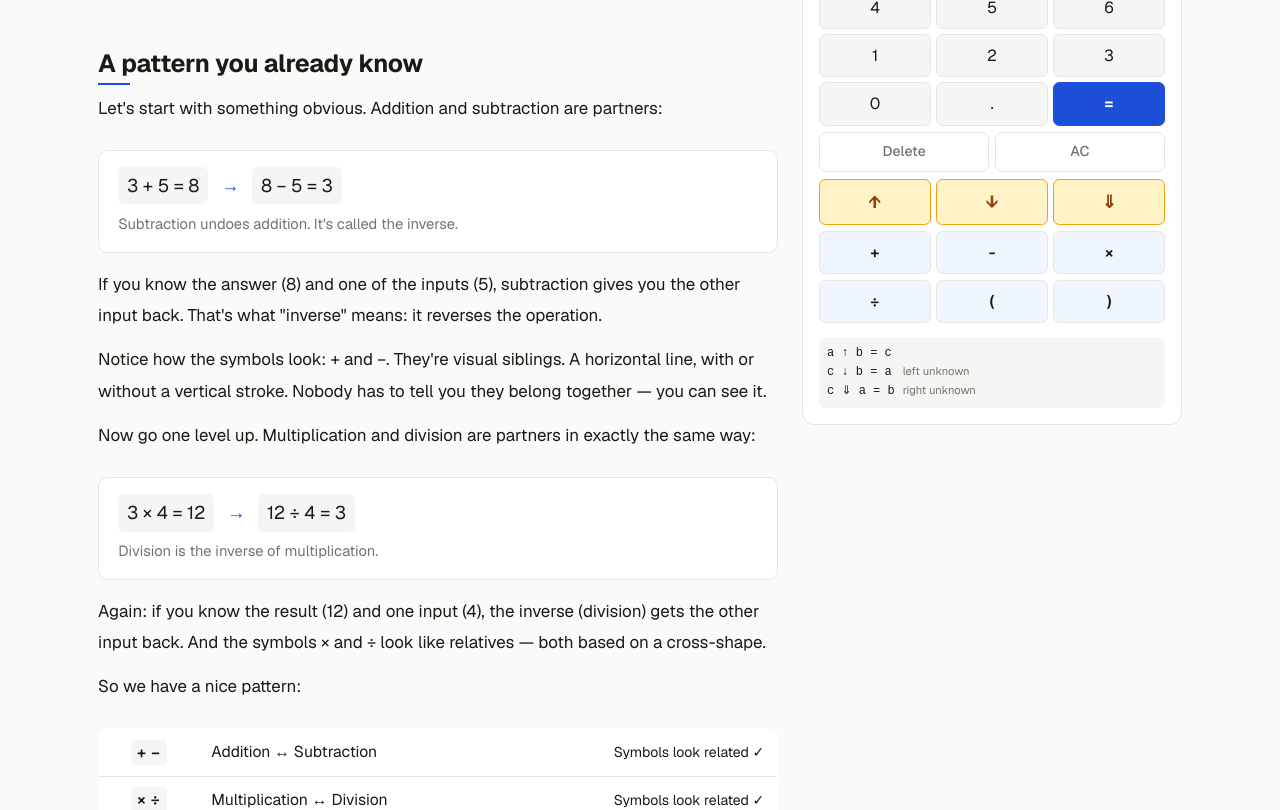
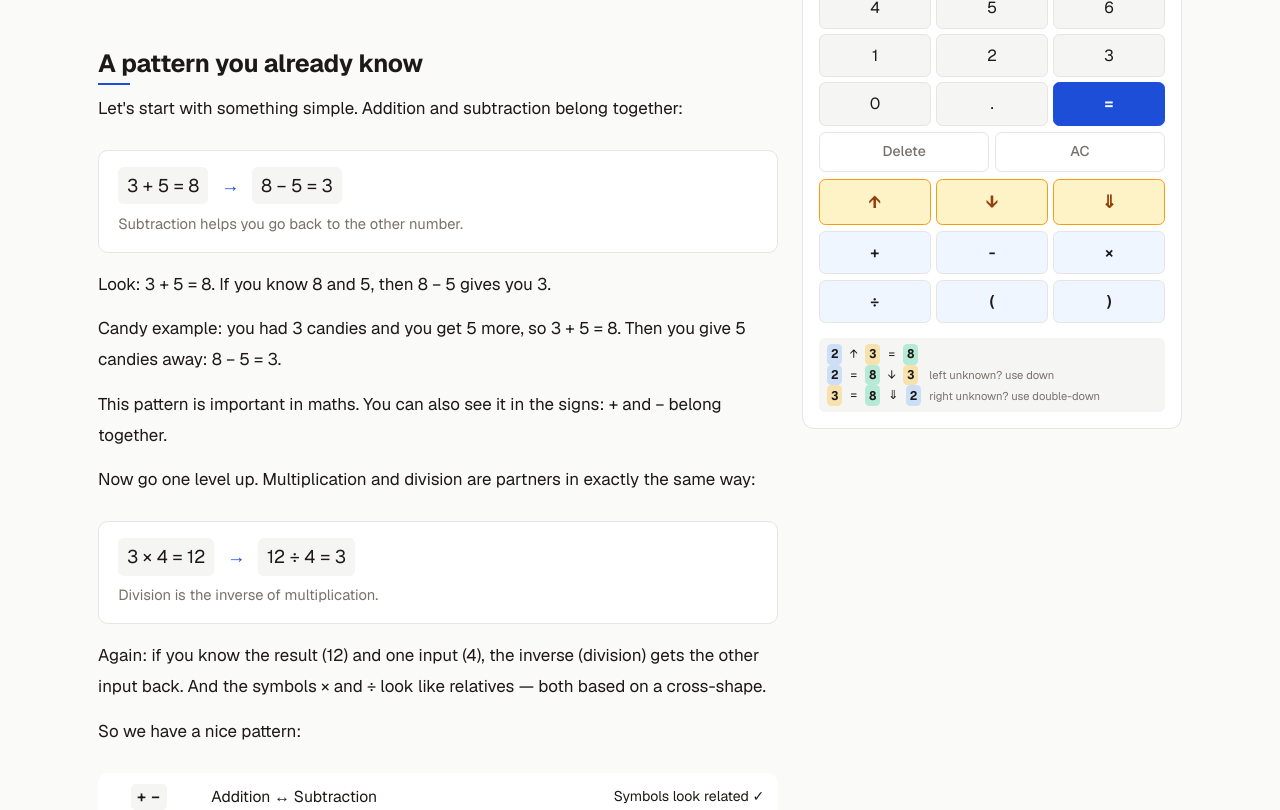
Before and after one commit to mattijn/calculator, a Next.js app in the folder web/: page / in a window 1280 px wide. Shown: the part 860-1670 px from the top of the page. Built offline with nearby package versions, Linux system fonts and the light colour scheme.

Commit message:
textual improvements after review including improved styling

```diff
--- a/web/package.json
+++ b/web/package.json
@@ -13,6 +13,7 @@
   },
   "dependencies": {
     "@mdx-js/react": "^3.1.1",
+    "@swc/helpers": "^0.5.21",
     "next": "16.2.2",
     "peggy": "^5.0.6",
     "react": "19.2.4",
--- a/web/src/app/globals.css
+++ b/web/src/app/globals.css
@@ -979,6 +979,29 @@ button {
   border-radius: 0.35rem;
 }
 
+.inverseVar {
+  display: inline-block;
+  min-width: 1em;
+  text-align: center;
+  border-radius: 0.28rem;
+  padding: 0 0.2rem;
+  line-height: 1;
+  vertical-align: baseline;
+  font-weight: 700;
+}
+
+.inverseVarA {
+  background: color-mix(in srgb, #60a5fa 28%, transparent);
+}
+
+.inverseVarB {
+  background: color-mix(in srgb, #fbbf24 34%, transparent);
+}
+
+.inverseVarC {
+  background: color-mix(in srgb, #34d399 32%, transparent);
+}
+
 .inverseRuleLabel {
   font-size: 1.15rem;
 }
@@ -1269,12 +1292,33 @@ button {
   align-items: baseline;
 }
 
-.calcRule code {
+.calcRuleCard code {
   font-size: 0.78rem;
   font-family: var(--font-geist-mono), monospace;
   background: none;
   padding: 0;
   white-space: pre;
+}
+
+.calcNum {
+  display: inline-block;
+  min-width: 1.1em;
+  text-align: center;
+  border-radius: 0.28rem;
+  padding: 0.02rem 0.25rem;
+  font-weight: 700;
+}
+
+.calcNumA {
+  background: color-mix(in srgb, #60a5fa 28%, transparent);
+}
+
+.calcNumB {
+  background: color-mix(in srgb, #fbbf24 34%, transparent);
+}
+
+.calcNumC {
+  background: color-mix(in srgb, #34d399 32%, transparent);
 }
 
 .calcRuleHint {
--- a/web/src/components/blog/interactive-blog-page.tsx
+++ b/web/src/components/blog/interactive-blog-page.tsx
@@ -108,9 +108,9 @@ function FullCalc({ lang, model }: { lang: Language; model: CalculatorViewModel
         ))}
       </div>
       <div className="calcRuleCard">
-        <code>a ↑ b = c</code><span></span>
-        <code>c ↓ b = a</code><span className="calcRuleHint">{lang === "en" ? "left unknown" : "links onbekend"}</span>
-        <code>c ⇓ a = b</code><span className="calcRuleHint">{lang === "en" ? "right unknown" : "rechts onbekend"}</span>
+        <code><span className="calcNum calcNumA">2</span> ↑ <span className="calcNum calcNumB">3</span> = <span className="calcNum calcNumC">8</span></code><span></span>
+        <code><span className="calcNum calcNumA">2</span> = <span className="calcNum calcNumC">8</span> ↓ <span className="calcNum calcNumB">3</span></code><span className="calcRuleHint">{lang === "en" ? "left unknown? use down" : "links onbekend? gebruik omlaag"}</span>
+        <code><span className="calcNum calcNumB">3</span> = <span className="calcNum calcNumC">8</span> ⇓ <span className="calcNum calcNumA">2</span></code><span className="calcRuleHint">{lang === "en" ? "right unknown? use double-down" : "rechts onbekend? gebruik dubbel-omlaag"}</span>
       </div>
     </div>
   );
@@ -374,29 +374,29 @@ function RenderBlock({ block, lang }: { block: Block; lang: Language }) {
           <table className="inverseRuleTable">
             <tbody>
               <tr className="inverseRuleHeaderRow">
-                <td></td>
+                <td className="inverseRuleFormula"><code><span className="inverseVar inverseVarA">a</span> <span className="symbolHighlight">↑</span> <span className="inverseVar inverseVarB">b</span> = <span className="inverseVar inverseVarC">c</span></code></td>
                 <td></td>
                 <td className="inverseRuleArrow"></td>
-                <td className="inverseRuleFormula"><code>a <span className="symbolHighlight">↑</span> b = c</code></td>
+                <td></td>
               </tr>
               <tr className="inverseRuleRow">
-                <td className="inverseRuleFormula"><code><strong>?</strong> ↑ b = c</code></td>
+                <td className="inverseRuleFormula"><code><strong className="inverseVar inverseVarA">?</strong> <span className="symbolHighlight">↑</span> <span className="inverseVar inverseVarB">b</span> = <span className="inverseVar inverseVarC">c</span></code></td>
                 <td className="inverseRuleHint">{lang === "en" ? <><em>Left missing?</em><br/>Use ↓ (down)</> : <><em>Links kwijt?</em><br/>Gebruik ↓ (omlaag)</>}</td>
                 <td className="inverseRuleArrow">→</td>
-                <td className="inverseRuleFormula"><code>c <span className="symbolHighlight">↓</span> b = <strong>?</strong></code></td>
+                <td className="inverseRuleFormula"><code><strong className="inverseVar inverseVarA">?</strong> = <span className="inverseVar inverseVarC">c</span> <span className="symbolHighlight">↓</span> <span className="inverseVar inverseVarB">b</span></code></td>
               </tr>
               <tr className="inverseRuleRow">
-                <td className="inverseRuleFormula"><code>a ↑ <strong>?</strong> = c</code></td>
+                <td className="inverseRuleFormula"><code><span className="inverseVar inverseVarA">a</span> <span className="symbolHighlight">↑</span> <strong className="inverseVar inverseVarB">?</strong> = <span className="inverseVar inverseVarC">c</span></code></td>
                 <td className="inverseRuleHint">{lang === "en" ? <><em>Right missing?</em><br/>Use ⇓ (double-down)</> : <><em>Rechts kwijt?</em><br/>Gebruik ⇓ (dubbel-omlaag)</>}</td>
                 <td className="inverseRuleArrow">→</td>
-                <td className="inverseRuleFormula"><code>c <span className="symbolHighlight">⇓</span> a = <strong>?</strong></code></td>
+                <td className="inverseRuleFormula"><code><strong className="inverseVar inverseVarB">?</strong> = <span className="inverseVar inverseVarC">c</span> <span className="symbolHighlight">⇓</span> <span className="inverseVar inverseVarA">a</span></code></td>
               </tr>
             </tbody>
           </table>
           <p className="inverseRuleExample muted">
             {lang === "en"
-              ? "Example: 2 ↑ 3 = 8.  Missing the 2? → 8 ↓ 3 = 2.  Missing the 3? → 8 ⇓ 2 = 3."
-              : "Voorbeeld: 2 ↑ 3 = 8.  Mis je de 2? → 8 ↓ 3 = 2.  Mis je de 3? → 8 ⇓ 2 = 3."}
+              ? <>Example: <span className="inverseVar inverseVarA">2</span> ↑ <span className="inverseVar inverseVarB">3</span> = <span className="inverseVar inverseVarC">8</span>. Missing the <span className="inverseVar inverseVarA">2</span>? → <span className="inverseVar inverseVarC">8</span> ↓ <span className="inverseVar inverseVarB">3</span> = <span className="inverseVar inverseVarA">2</span>. Missing the <span className="inverseVar inverseVarB">3</span>? → <span className="inverseVar inverseVarC">8</span> ⇓ <span className="inverseVar inverseVarA">2</span> = <span className="inverseVar inverseVarB">3</span>.</>
+              : <>Voorbeeld: <span className="inverseVar inverseVarA">2</span> ↑ <span className="inverseVar inverseVarB">3</span> = <span className="inverseVar inverseVarC">8</span>. Mis je de <span className="inverseVar inverseVarA">2</span>? → <span className="inverseVar inverseVarC">8</span> ↓ <span className="inverseVar inverseVarB">3</span> = <span className="inverseVar inverseVarA">2</span>. Mis je de <span className="inverseVar inverseVarB">3</span>? → <span className="inverseVar inverseVarC">8</span> ⇓ <span className="inverseVar inverseVarA">2</span> = <span className="inverseVar inverseVarB">3</span>.</>}
           </p>
         </div>
       );
@@ -510,10 +510,11 @@ const en: Block[] = [
 
   // ── Pattern ──
   { type: "heading", content: "A pattern you already know" },
-  { type: "text", content: "Let's start with something obvious. Addition and subtraction are partners:" },
-  { type: "pair", left: "3 + 5 = 8", right: "8 − 5 = 3", arrow: "Subtraction undoes addition. It's called the inverse." },
-  { type: "text", content: "If you know the answer (8) and one of the inputs (5), subtraction gives you the other input back. That's what \"inverse\" means: it reverses the operation." },
-  { type: "text", content: "Notice how the symbols look: + and −. They're visual siblings. A horizontal line, with or without a vertical stroke. Nobody has to tell you they belong together — you can see it." },
+  { type: "text", content: "Let's start with something simple. Addition and subtraction belong together:" },
+  { type: "pair", left: "3 + 5 = 8", right: "8 − 5 = 3", arrow: "Subtraction helps you go back to the other number." },
+  { type: "text", content: "Look: 3 + 5 = 8. If you know 8 and 5, then 8 − 5 gives you 3." },
+  { type: "text", content: "Candy example: you had 3 candies and you get 5 more, so 3 + 5 = 8. Then you give 5 candies away: 8 − 5 = 3." },
+  { type: "text", content: "This pattern is important in maths. You can also see it in the signs: + and − belong together." },
 
   { type: "text", content: "Now go one level up. Multiplication and division are partners in exactly the same way:" },
   { type: "pair", left: "3 × 4 = 12", right: "12 ÷ 4 = 3", arrow: "Division is the inverse of multiplication." },
@@ -538,13 +539,7 @@ const en: Block[] = [
   { type: "formula", lines: ["2³ = 8", "³√8 = 2", "log₂(8) = 3"], label: "Three ways to write the same relationship: the power, the root, and the log." },
   { type: "text", content: "Do these three look related to you? Do they look like they belong to the same family?" },
   { type: "text", content: "They don't. The first uses a tiny superscript. The second uses a √ sign with a little number in the crook. The third spells out the word \"log\" and puts the base as a subscript. Three completely different visual systems for three operations that are supposed to be inverses of each other." },
-  { type: "text", content: "Compare that with the first two levels:" },
-  { type: "levels", rows: [
-    { op: "+  −", desc: "Addition ↔ Subtraction", note: "Symbols look related ✓" },
-    { op: "×  ÷", desc: "Multiplication ↔ Division", note: "Symbols look related ✓" },
-    { op: "²  √  log", desc: "Power ↔ Root ↔ Log", note: "Symbols look unrelated ✗" },
-  ] },
-  { type: "text", content: "This is the problem. Not that the maths is hard — the maths is the same pattern as before. The notation hides that pattern." },
+  { type: "text", content: "This is the problem: the maths still follows the same pattern, but these three very different symbols make that pattern much harder to see." },
 
   // ── Fix ──
   { type: "heading", content: "What if we fix it?" },
@@ -760,41 +755,36 @@ const nl: Block[] = [
 
   // ── Patroon ──
   { type: "heading", content: "Een patroon dat je al kent" },
-  { type: "text", content: "Laten we beginnen met iets voor de hand liggends. Optellen en aftrekken zijn partners:" },
-  { type: "pair", left: "3 + 5 = 8", right: "8 − 5 = 3", arrow: "Aftrekken maakt optellen ongedaan. Dit heet de inverse." },
-  { type: "text", content: "Als je het antwoord kent (8) en een van de invoeren (5), dan geeft de inverse (aftrekken) je de andere invoer terug. Dat is wat \"inverse\" betekent: het draait de bewerking om." },
-  { type: "text", content: "Let op hoe de symbolen eruitzien: + en −. Het zijn visuele familieleden. Een horizontale streep, met of zonder verticale streep. Niemand hoeft je te vertellen dat ze bij elkaar horen — je ziet het." },
+  { type: "text", content: "We beginnen met iets simpels. Optellen en aftrekken horen bij elkaar:" },
+  { type: "pair", left: "3 + 5 = 8", right: "8 − 5 = 3", arrow: "Met aftrekken ga je terug naar het andere getal." },
+  { type: "text", content: "Kijk: 3 + 5 = 8. Weet je 8 en 5? Dan doe je 8 − 5 en krijg je 3." },
+  { type: "text", content: "Voorbeeld met snoepjes: je had 3 snoepjes en krijgt er 5 bij, dus 3 + 5 = 8. Daarna geef je 5 snoepjes weg: 8 − 5 = 3." },
+  { type: "text", content: "Dit verband is belangrijk in wiskunde. Je ziet het ook aan de tekens: + en − horen bij elkaar." },
 
   { type: "text", content: "Nu een niveau hoger. Vermenigvuldigen en delen zijn op precies dezelfde manier partners:" },
-  { type: "pair", left: "3 × 4 = 12", right: "12 ÷ 4 = 3", arrow: "Delen is de inverse van vermenigvuldigen." },
-  { type: "text", content: "Ook hier: als je het resultaat (12) en een invoer (4) kent, krijg je met de inverse (delen) de andere invoer terug. En de symbolen × en ÷ lijken op familie — allebei gebaseerd op een kruisvorm." },
+  { type: "pair", left: "3 × 4 = 12", right: "12 ÷ 4 = 3", arrow: "Delen is omgekeerd vermenigvuldigen." },
+  { type: "text", content: "Ook hier: als je het resultaat (12) en een invoer (4) kent, dan kun je met delen het andere getal terugvinden. En de symbolen × en ÷ lijken op familie — allebei gebaseerd op een kruisvorm." },
 
   { type: "text", content: "We hebben dus een mooi patroon:" },
   { type: "levels", rows: [
     { op: "+  −", desc: "Optellen ↔ Aftrekken", note: "Symbolen lijken op elkaar ✓" },
     { op: "×  ÷", desc: "Vermenigvuldigen ↔ Delen", note: "Symbolen lijken op elkaar ✓" },
   ] },
-  { type: "text", content: "Elk niveau heeft een bewerking en zijn inverse, en je kunt zien dat ze bij elkaar horen omdat ze op elkaar lijken." },
+  { type: "text", content: "Elk niveau heeft een bewerking en een omgekeerde bewerking, en je kunt zien dat ze bij elkaar horen omdat ze op elkaar lijken." },
 
   // ── Breuk ──
   { type: "heading", content: "Waar schoolnotatie het patroon breekt" },
   { type: "text", content: "Er is een derde niveau. Vermenigvuldigen is herhaald optellen (3 × 4 = 3 + 3 + 3 + 3). Op dezelfde manier bestaat er een bewerking die \"herhaald vermenigvuldigen\" betekent:" },
   { type: "pair", left: "2 × 2 × 2 = 8", right: "geschreven als 2³ = 8", arrow: "Dit is \"machtsverheffen.\" Die kleine 3 betekent \"vermenigvuldig 2 drie keer met zichzelf.\"" },
-  { type: "text", content: "Tot zover prima. Maar nu: wat is de inverse? Als je weet dat het antwoord 8 is en de exponent 3, hoe krijg je dan het grondtal (2) terug? Op school schrijf je dit met een wortelteken:" },
+  { type: "text", content: "Tot zover prima. Maar nu: wat is de omgekeerde bewerking? Als je weet dat het antwoord 8 is en de exponent 3, hoe krijg je dan het grondtal (2) terug? Op school schrijf je dit met een wortelteken:" },
   { type: "formula", lines: ["³√8 = 2"], label: "Lees als: \"de derdemachtswortel van 8 is 2.\"" },
   { type: "text", content: "En als je het antwoord 8 en het grondtal 2 kent, en je wilt de exponent (3) terugvinden? Dat heet een logaritme:" },
   { type: "formula", lines: ["log₂(8) = 3"], label: "Lees als: \"het logaritme met grondtal 2 van 8 is 3.\"" },
   { type: "text", content: "Zet nu alle drie de notaties onder elkaar:" },
   { type: "formula", lines: ["2³ = 8", "³√8 = 2", "log₂(8) = 3"], label: "Drie manieren om dezelfde relatie te schrijven: de macht, de wortel en de logaritme." },
   { type: "text", content: "Lijken die drie op elkaar? Zien ze eruit als familie?" },
-  { type: "text", content: "Nee. De eerste gebruikt een klein verhoogd getal. De tweede een √-teken met een indexcijfer. De derde spelt het woord \"log\" en zet het grondtal als subscript. Drie compleet verschillende systemen voor drie bewerkingen die elkaars inverse zouden moeten zijn." },
-  { type: "text", content: "Vergelijk dat met de eerste twee niveaus:" },
-  { type: "levels", rows: [
-    { op: "+  −", desc: "Optellen ↔ Aftrekken", note: "Symbolen lijken op elkaar ✓" },
-    { op: "×  ÷", desc: "Vermenigvuldigen ↔ Delen", note: "Symbolen lijken op elkaar ✓" },
-    { op: "²  √  log", desc: "Macht ↔ Wortel ↔ Log", note: "Symbolen lijken niet op elkaar ✗" },
-  ] },
-  { type: "text", content: "Dat is het probleem. Niet dat de wiskunde moeilijk is — de wiskunde volgt hetzelfde patroon als daarvoor. De notatie verbergt dat patroon." },
+  { type: "text", content: "Nee. De eerste gebruikt een klein verhoogd getal. De tweede een √-teken met een indexcijfer. De derde spelt het woord \"log\" en zet het grondtal als subscript. Drie compleet verschillende systemen voor drie bewerkingen die elkaars omgekeerde bewerking zouden moeten zijn." },
+  { type: "text", content: "Dat is het probleem: de wiskunde volgt nog steeds hetzelfde patroon, maar door deze drie heel verschillende tekens zie je dat patroon veel minder goed." },
 
   // ── Oplossing ──
   { type: "heading", content: "Wat als we het repareren?" },
@@ -809,15 +799,15 @@ const nl: Block[] = [
     { op: "×  ÷", desc: "Vermenigvuldigen ↔ Delen", note: "Symbolen lijken op elkaar ✓" },
     { op: "↑  ↓  ⇓", desc: "Macht ↔ Wortel ↔ Log", note: "Symbolen lijken op elkaar ✓" },
   ] },
-  { type: "text", content: "Drie niveaus. Overal dezelfde structuur: de inverse draait de bewerking terug, en de symbolen vertellen je dat ze bij elkaar horen. Dat is het hele idee." },
+  { type: "text", content: "Drie niveaus. Overal dezelfde structuur: de omgekeerde bewerking draait de bewerking terug, en de symbolen vertellen je dat ze bij elkaar horen. Dat is het hele idee." },
 
-  { type: "heading3", content: "Maar wacht — waarom twee inverses?" },
-  { type: "text", content: "Bij de eerste twee niveaus heb je maar een inverse nodig: − voor +, ÷ voor ×. Dat komt omdat de volgorde daar niet uitmaakt: 3 + 5 = 5 + 3 en 3 × 4 = 4 × 3." },
-  { type: "text", content: "Maar bij machten maakt de volgorde wél uit: 2 ↑ 3 = 8, terwijl 3 ↑ 2 = 9. Er zijn dus twee getallen die kunnen ontbreken — het getal links van ↑ en het getal rechts van ↑ — en je hebt voor elk een andere inverse nodig:" },
+  { type: "heading3", content: "Maar wacht — waarom twee manieren van terugrekenen?" },
+  { type: "text", content: "Bij de eerste twee niveaus heb je maar een omgekeerde bewerking nodig: − voor +, ÷ voor ×. Dat komt omdat de volgorde daar niet uitmaakt: 3 + 5 = 5 + 3 en 3 × 4 = 4 × 3." },
+  { type: "text", content: "Maar bij machten maakt de volgorde wél uit: 2 ↑ 3 = 8, terwijl 3 ↑ 2 = 9. Er zijn dus twee getallen die kunnen ontbreken — het getal links van ↑ en het getal rechts van ↑ — en je hebt voor elk een andere manier van terugrekenen nodig:" },
   { type: "inverseRule" },
   { type: "text", content: "Dat is de enige regel die je nodig hebt. Mis je het linker getal? Gebruik ↓. Mis je het rechter getal? Gebruik ⇓." },
 
-  { type: "heading3", content: "De kracht van inverses: ze heffen elkaar op" },
+  { type: "heading3", content: "De kracht van omgekeerd rekenen: het heft elkaar op" },
   { type: "text", content: "Hier volgt iets prachtigs. Je weet al dat + en − elkaar opheffen:" },
   { type: "formula", lines: ["(5 + 3) − 3 = 5"], label: "Tel 3 erbij op, trek 3 eraf — je bent terug bij het begin." },
   { type: "text", content: "En dat × en ÷ elkaar opheffen:" },
@@ -832,7 +822,7 @@ const nl: Block[] = [
 
   // ── Voorbeelden intro ──
   { type: "heading", content: "Drie problemen, een patroon" },
-  { type: "text", content: "Theorie is één ding. Laten we kijken of het standhoudt in de echte wereld — met drie problemen uit drie totaal verschillende werelden: geld, muziek en geologie. Op school zou elk probleem een andere techniek vereisen. Met onze notatie volgen ze allemaal hetzelfde patroon: stel een vergelijking op met ↑, kijk welk getal ontbreekt, en kies de juiste inverse (↓ of ⇓)." },
+  { type: "text", content: "Theorie is één ding. Laten we kijken of het standhoudt in de echte wereld — met drie problemen uit drie totaal verschillende werelden: geld, muziek en geologie. Op school zou elk probleem een andere techniek vereisen. Met onze notatie volgen ze allemaal hetzelfde patroon: stel een vergelijking op met ↑, kijk welk getal ontbreekt, en kies de juiste manier van terugrekenen (↓ of ⇓)." },
   { type: "examplesIntro" },
 
   // ── Sparen ──
@@ -855,7 +845,7 @@ const nl: Block[] = [
   { type: "heading3", content: "Vraag 1: Hoeveel geld moet ik nu op de bank zetten om over 10 jaar €1000 te hebben, als de rente 3% blijft?" },
   { type: "text", content: "Onze formule zegt: na n jaar is je geld m × r ↑ n. We kennen de rente (r = 1.03), de tijd (n = 10), en we weten dat we op 1000 willen uitkomen. Dus:" },
   { type: "formula", lines: ["m × 1.03 ↑ 10 = 1000"], label: "We zoeken m, maar die zit vast in een vermenigvuldiging." },
-  { type: "text", content: "De m is vermenigvuldigd met 1.03 ↑ 10. Om m alleen te krijgen, passen we de inverse van vermenigvuldigen toe — en dat is delen:" },
+  { type: "text", content: "De m is vermenigvuldigd met 1.03 ↑ 10. Om m alleen te krijgen, passen we de omgekeerde bewerking van vermenigvuldigen toe — en dat is delen:" },
   { type: "formula", lines: ["m = 1000 ÷ 1.03 ↑ 10"], label: "" },
   { type: "try", expr: "1000÷1.03↑10" },
   { type: "text", content: "Ongeveer €744. Als je vandaag €744 op de bank zet tegen 3% rente, is dat over 10 jaar gegroeid tot €1000." },
@@ -874,9 +864,9 @@ const nl: Block[] = [
   { type: "text", content: "Vergelijk met de regelkaart: a ↑ b = c, en y staat op de plek van b — de rechterkant. Rechts onbekend → gebruik ⇓:" },
   { type: "formula", lines: ["y = 2 ⇓ 1.03"], label: "" },
   { type: "try", expr: "2⇓1.03" },
-  { type: "text", content: "Ongeveer 23.4 jaar. Op school schrijf je log(2) / log(1.03) — klopt, maar het laat niet zien waarom. Het ⇓-symbool vertelt je: het is de inverse die de rechterkant van ↑ teruggeeft." },
+  { type: "text", content: "Ongeveer 23.4 jaar. Op school schrijf je log(2) / log(1.03) — klopt, maar het laat niet zien waarom. Het ⇓-symbool vertelt je: het is de omgekeerde bewerking die de rechterkant van ↑ teruggeeft." },
 
-  { type: "text", content: "Drie vragen. In het oude systeem voelt elk antwoord als een ander trucje. In de nieuwe notatie is elk antwoord dezelfde stap: kijk op de regelkaart, kies de juiste inverse (↓ of ⇓), pas toe. Klaar." },
+  { type: "text", content: "Drie vragen. In het oude systeem voelt elk antwoord als een ander trucje. In de nieuwe notatie is elk antwoord dezelfde stap: kijk op de regelkaart, kies de juiste manier van terugrekenen (↓ of ⇓), pas toe. Klaar." },
 
   { type: "text", content: "Probeer het zelf — klik op m, r of n om te kiezen wat je wilt vinden, en verschuif de rest om het antwoord live te zien veranderen:" },
   { type: "savingsExplorer" },
@@ -928,7 +918,7 @@ const nl: Block[] = [
   // ── Jouw beurt ──
   { type: "heading", content: "Jouw beurt" },
   { type: "text", content: "De calculator op deze pagina ondersteunt ↑, ↓ en ⇓. Hier zijn een paar dingen om te ontdekken:" },
-  { type: "challenge", title: "De driehoek van inverses", description: "Deze drie uitdrukkingen beschrijven allemaal dezelfde relatie: 2¹⁰ = 1024. Controleer ze allemaal.", items: [
+  { type: "challenge", title: "De driehoek van omgekeerd rekenen", description: "Deze drie uitdrukkingen beschrijven allemaal dezelfde relatie: 2¹⁰ = 1024. Controleer ze allemaal.", items: [
     { expr: "2↑10", hint: "= 1024 (de macht)" },
     { expr: "1024↓10", hint: "= 2 (de wortel — geeft het grondtal terug)" },
     { expr: "1024⇓2", hint: "= 10 (de logaritme — geeft de exponent terug)" },
@@ -973,7 +963,7 @@ const nl: Block[] = [
 
     { type: "heading3", content: "Het plan" },
     { type: "text", content: "Kijk naar de linkerkant: daar staat (iets) ↓ 2. Dat betekent: \"de wortel van wat erbinnen staat.\" Het \"iets\" erbinnen is 3 + 2 × (2 ↓ 2)." },
-    { type: "text", content: "Als we nu de rechterkant kwadrateren (↑ 2), en we komen precies uit op 3 + 2 × (2 ↓ 2), dan weten we dat de linkerkant gelijk is aan de rechterkant. Waarom? Omdat ↑ 2 en ↓ 2 inverses zijn — ze heffen elkaar op." },
+    { type: "text", content: "Als we nu de rechterkant kwadrateren (↑ 2), en we komen precies uit op 3 + 2 × (2 ↓ 2), dan weten we dat de linkerkant gelijk is aan de rechterkant. Waarom? Omdat ↑ 2 en ↓ 2 omgekeerde bewerkingen zijn — ze heffen elkaar op." },
 
     { type: "heading3", content: "Stap voor stap" },
     { type: "text", content: "Laten we de rechterkant kwadrateren:" },
@@ -982,8 +972,8 @@ const nl: Block[] = [
     { type: "text", content: "Uitwerken met de regel geeft drie stukken:" },
     { type: "formula", lines: ["1 ↑ 2 + 2 × (2 ↓ 2) + (2 ↓ 2) ↑ 2"], label: "a ↑ 2 + 2 × a × b + b ↑ 2, met a = 1 en b = 2 ↓ 2." },
     { type: "try", expr: "1↑2+2×(2↓2)+(2↓2)↑2" },
-    { type: "text", content: "Nu komt de magie. Kijk naar het laatste stuk: (2 ↓ 2) ↑ 2. Dat is ↓ gevolgd door ↑, met hetzelfde getal (2). Het zijn inverses — ze heffen elkaar op! Dus (2 ↓ 2) ↑ 2 = 2. En 1 ↑ 2 is gewoon 1. Dan krijgen we:" },
-    { type: "formula", lines: ["1 + 2 × (2 ↓ 2) + 2"], label: "De inverses hebben elkaar opgeheven: (2 ↓ 2) ↑ 2 werd gewoon 2." },
+    { type: "text", content: "Nu komt de magie. Kijk naar het laatste stuk: (2 ↓ 2) ↑ 2. Dat is ↓ gevolgd door ↑, met hetzelfde getal (2). Het zijn omgekeerde bewerkingen — ze heffen elkaar op! Dus (2 ↓ 2) ↑ 2 = 2. En 1 ↑ 2 is gewoon 1. Dan krijgen we:" },
+    { type: "formula", lines: ["1 + 2 × (2 ↓ 2) + 2"], label: "De omgekeerde bewerkingen hebben elkaar opgeheven: (2 ↓ 2) ↑ 2 werd gewoon 2." },
     { type: "try", expr: "1+2×(2↓2)+2" },
     { type: "text", content: "Herschikken: 1 + 2 = 3:" },
     { type: "formula", lines: ["3 + 2 × (2 ↓ 2)"], label: "Dat is precies wat er bínnen de ↓ 2 aan de linkerkant staat!" },
```
Also changed, not shown: 1 other file (tests, documents, lock files or other folders).
